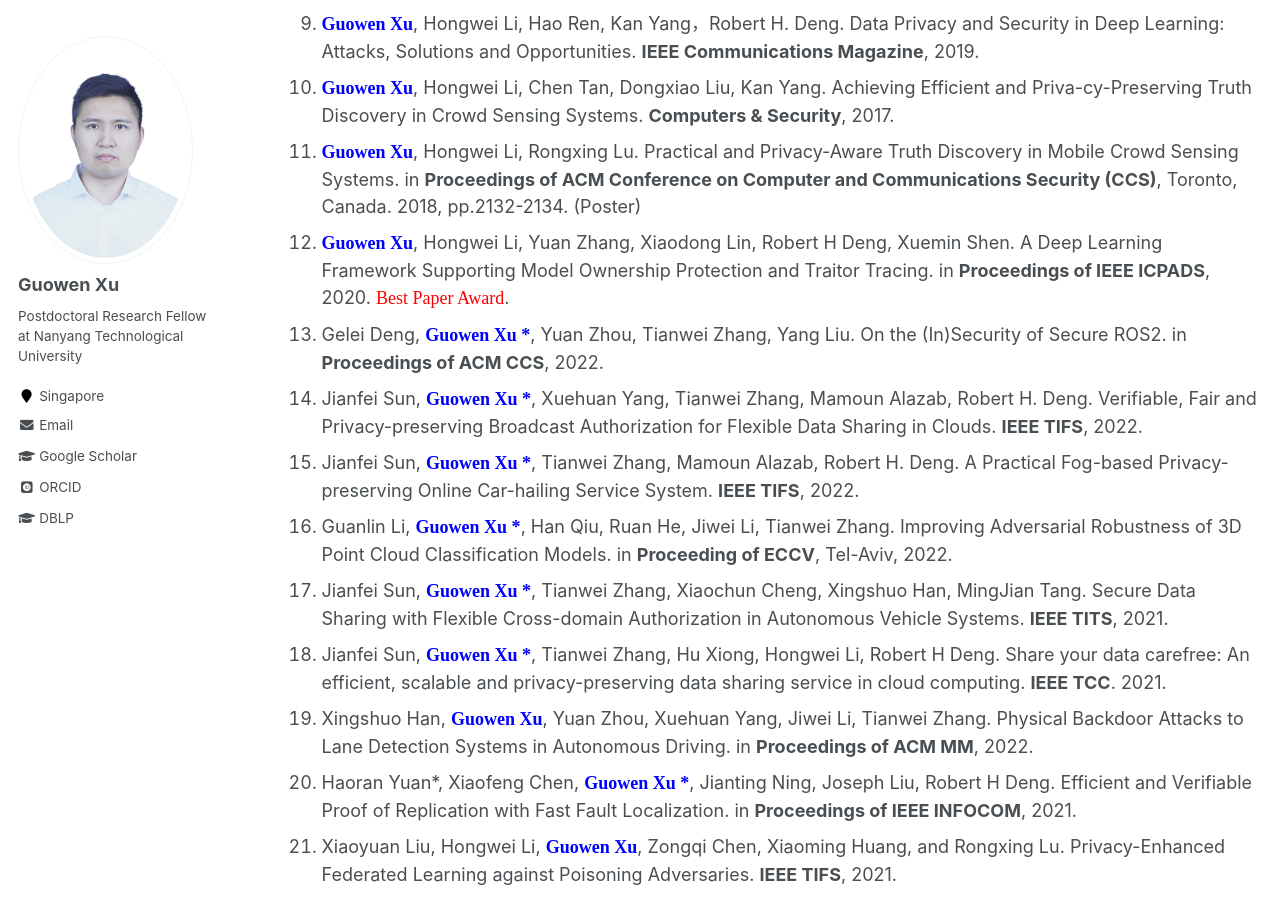
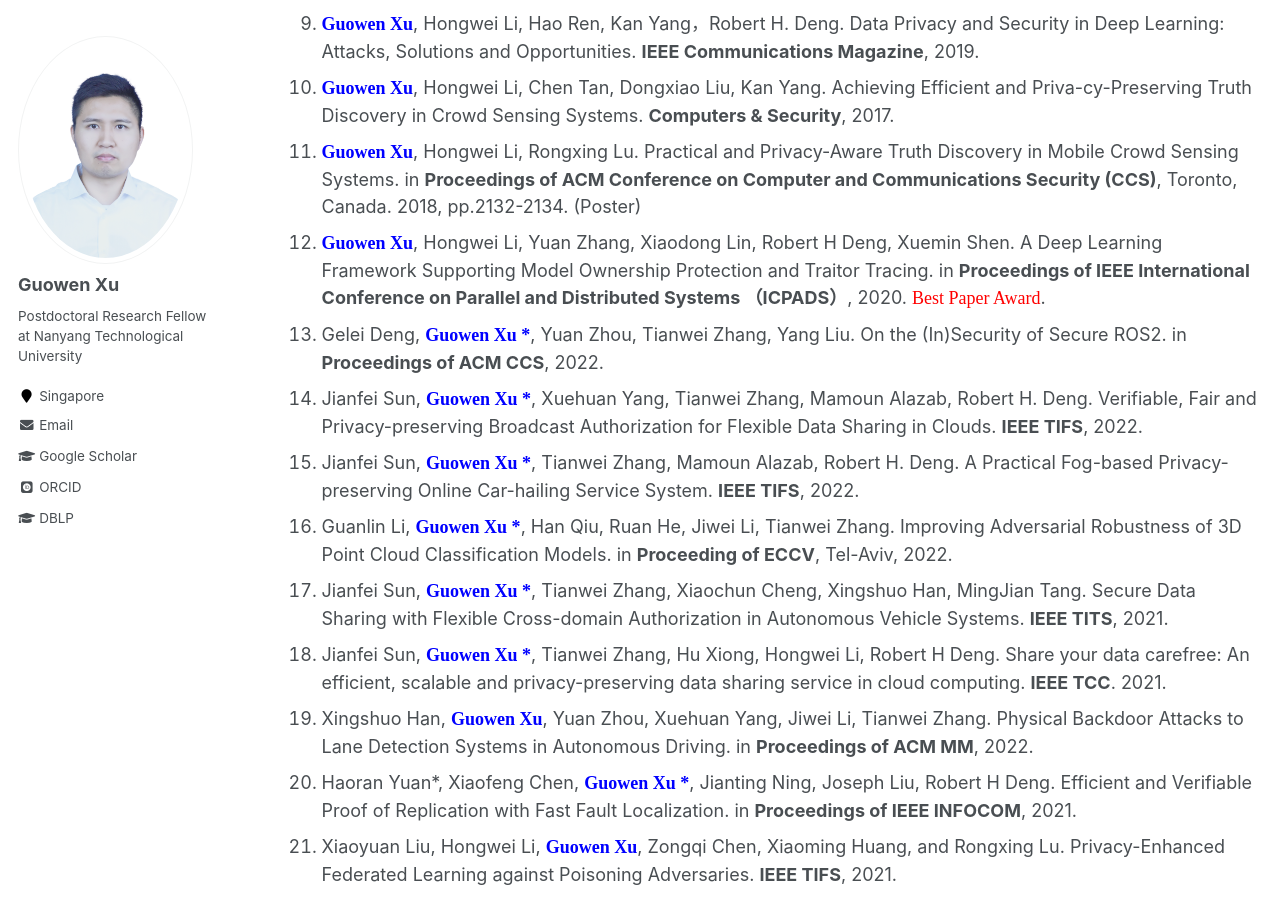
Before and after one commit to Guowen-xu/guowen-xu.github.io, a Jekyll site: the page built from _pages/publications.md, in a window 1280 px wide and 900 px high, scrolled down 954 px. Built offline with Jekyll 4.4.1, drawn with Linux system fonts in a browser that asks for light colours; some web fonts are replaced.

Commit message:
Update publications.md

```diff
--- a/_pages/publications.md
+++ b/_pages/publications.md
@@ -25,7 +25,7 @@ You can find my articles on my [Google Scholar](https://scholar.google.com.hk/ci
 9. **<font face="Times New Roman" color=blue size=4> Guowen Xu</font>**, Hongwei Li, Hao Ren, Kan Yang，Robert H. Deng. Data Privacy and Security in Deep Learning: Attacks, Solutions and Opportunities. **IEEE Communications Magazine**, 2019.
 10. **<font face="Times New Roman" color=blue size=4> Guowen Xu</font>**, Hongwei Li, Chen Tan, Dongxiao Liu, Kan Yang. Achieving Efficient and Priva-cy-Preserving Truth Discovery in Crowd Sensing Systems. **Computers & Security**, 2017.
 11. **<font face="Times New Roman" color=blue size=4> Guowen Xu</font>**, Hongwei Li, Rongxing Lu. Practical and Privacy-Aware Truth Discovery in Mobile Crowd Sensing Systems. in **Proceedings of ACM  Conference on Computer and Communications Security (CCS)**, Toronto, Canada. 2018, pp.2132-2134. (Poster)
-12. **<font face="Times New Roman" color=blue size=4> Guowen Xu</font>**, Hongwei Li, Yuan Zhang, Xiaodong Lin, Robert H Deng, Xuemin Shen. A Deep Learning Framework Supporting Model Ownership Protection and Traitor Tracing. in **Proceedings of IEEE ICPADS**, 2020. <font face="Times New Roman" color=red size=4> Best Paper Award</font>.
+12. **<font face="Times New Roman" color=blue size=4> Guowen Xu</font>**, Hongwei Li, Yuan Zhang, Xiaodong Lin, Robert H Deng, Xuemin Shen. A Deep Learning Framework Supporting Model Ownership Protection and Traitor Tracing. in **Proceedings of IEEE International Conference on Parallel and Distributed Systems （ICPADS）**, 2020. <font face="Times New Roman" color=red size=4> Best Paper Award</font>.
 13. Gelei Deng, **<font face="Times New Roman" color=blue size=4> Guowen Xu *</font>**, Yuan Zhou, Tianwei Zhang, Yang Liu. On the (In)Security of Secure ROS2. in **Proceedings of ACM CCS**, 2022.
 14. Jianfei Sun, **<font face="Times New Roman" color=blue size=4> Guowen Xu *</font>**, Xuehuan Yang, Tianwei Zhang, Mamoun Alazab, Robert H. Deng. Verifiable, Fair and Privacy-preserving Broadcast Authorization for Flexible Data Sharing in Clouds. **IEEE TIFS**, 2022.
 15. Jianfei Sun, **<font face="Times New Roman" color=blue size=4> Guowen Xu *</font>**, Tianwei Zhang, Mamoun Alazab, Robert H. Deng. A Practical Fog-based Privacy-preserving Online Car-hailing Service System. **IEEE TIFS**, 2022.
```
